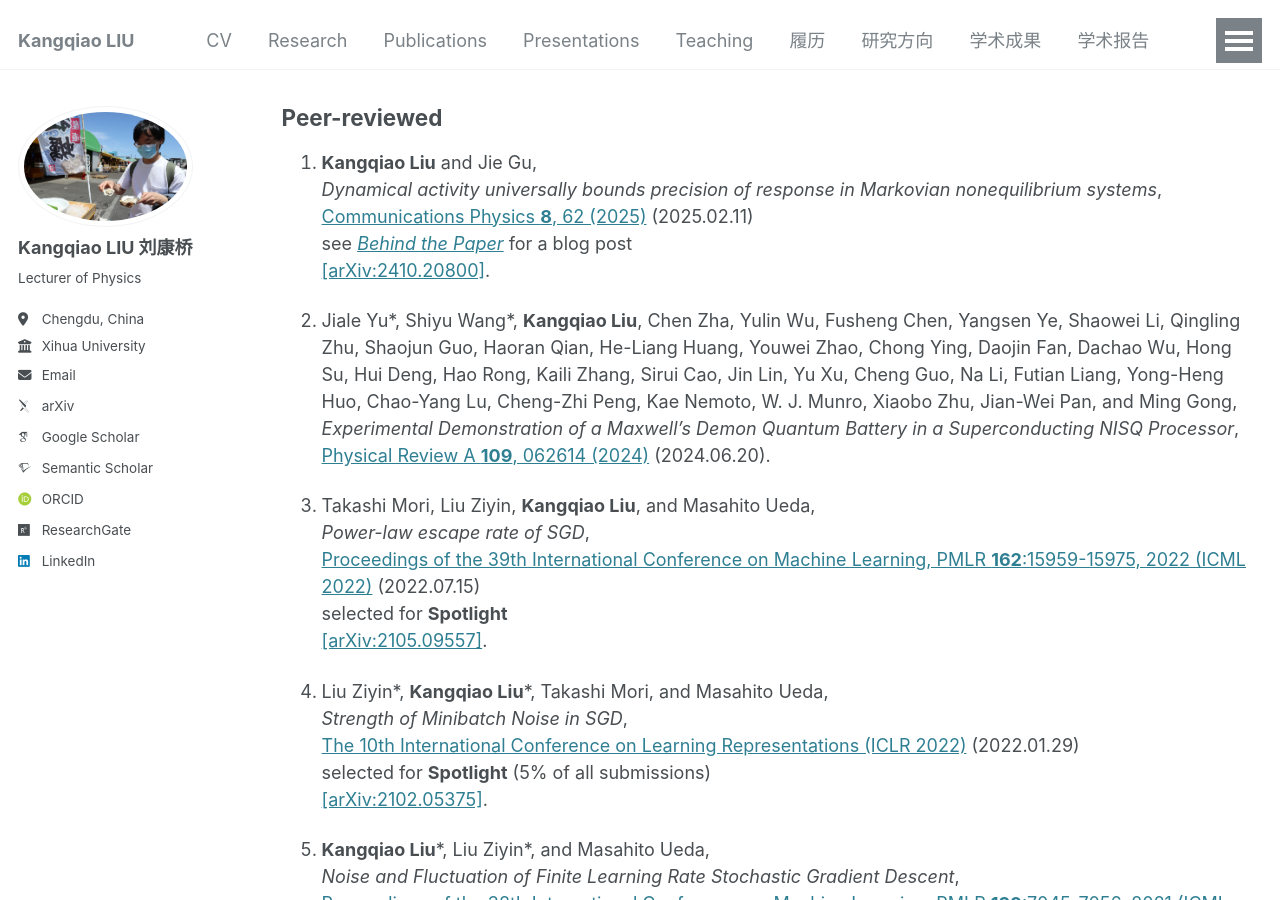
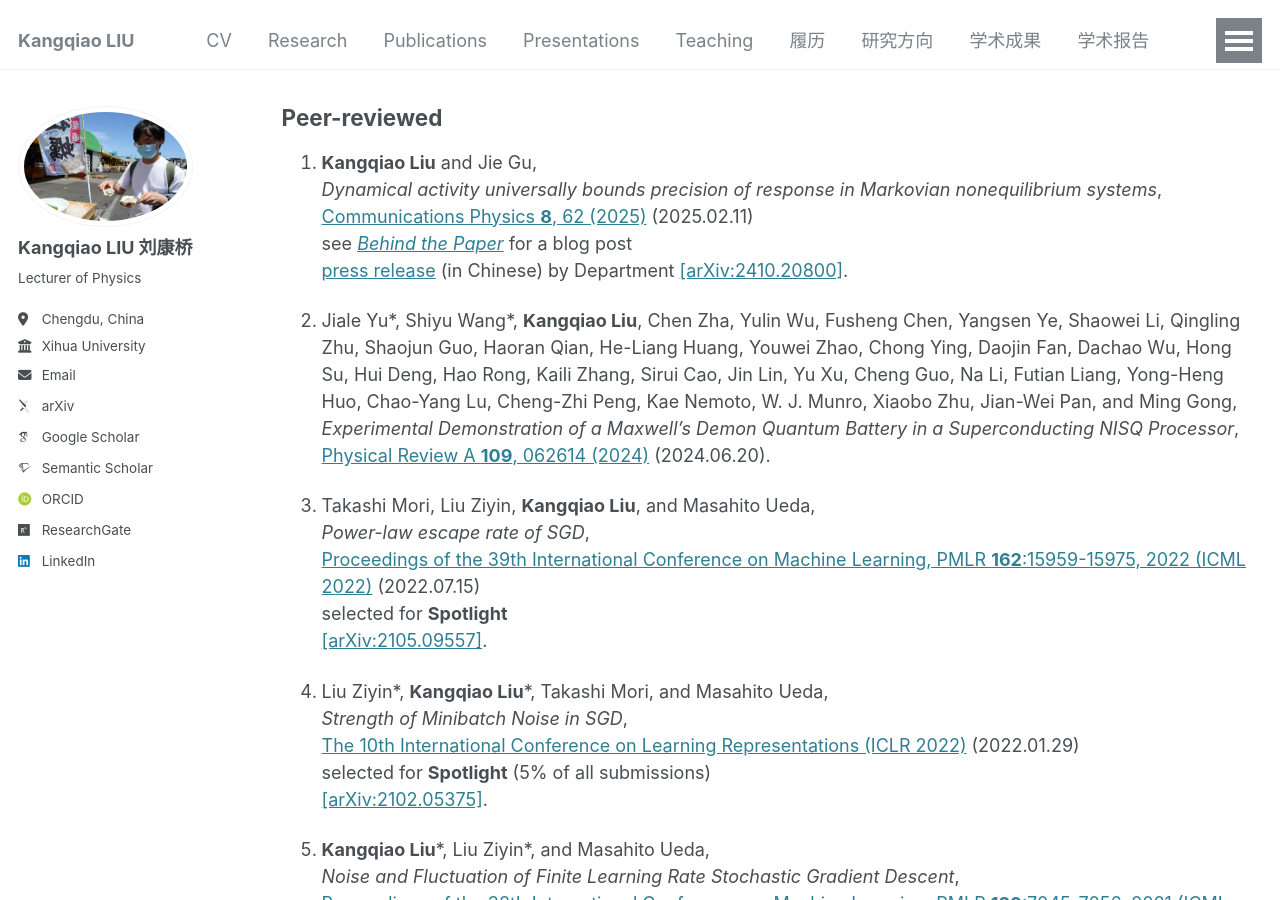
Before and after one commit to KangqiaoLiu/KangqiaoLiu.github.io, a Jekyll site: the page built from _pages/publications.md, in a window 1280 px wide and 900 px high, scrolled down 423 px. Built offline with Jekyll 4.4.1, drawn with Linux system fonts in a browser that asks for light colours; some web fonts are replaced.

Commit message:
Update publications.md

```diff
--- a/_pages/publications.md
+++ b/_pages/publications.md
@@ -26,6 +26,7 @@ The symbol \* represents the equal contribution.
   *Dynamical activity universally bounds precision of response in Markovian nonequilibrium systems*,<br />
   [Communications Physics **8**, 62 (2025)](https://www.nature.com/articles/s42005-025-01982-w) (2025.02.11)<br />
   see [*Behind the Paper*](https://go.nature.com/3WYFOSp) for a blog post<br />
+  [press release](https://lxy.xhu.edu.cn/63/95/c575a222101/page.htm) (in Chinese) by Department
   [[arXiv:2410.20800]](https://arxiv.org/abs/2410.20800).
 
 2. Jiale Yu\*, Shiyu Wang\*, **Kangqiao Liu**, Chen Zha, Yulin Wu, Fusheng Chen, Yangsen Ye, Shaowei Li, Qingling Zhu, Shaojun Guo, Haoran Qian, He-Liang Huang, Youwei Zhao, Chong Ying, Daojin Fan, Dachao Wu, Hong Su, Hui Deng, Hao Rong, Kaili Zhang, Sirui Cao, Jin Lin, Yu Xu, Cheng Guo, Na Li, Futian Liang, Yong-Heng Huo, Chao-Yang Lu, Cheng-Zhi Peng, Kae Nemoto, W. J. Munro, Xiaobo Zhu, Jian-Wei Pan, and Ming Gong,<br />
```
